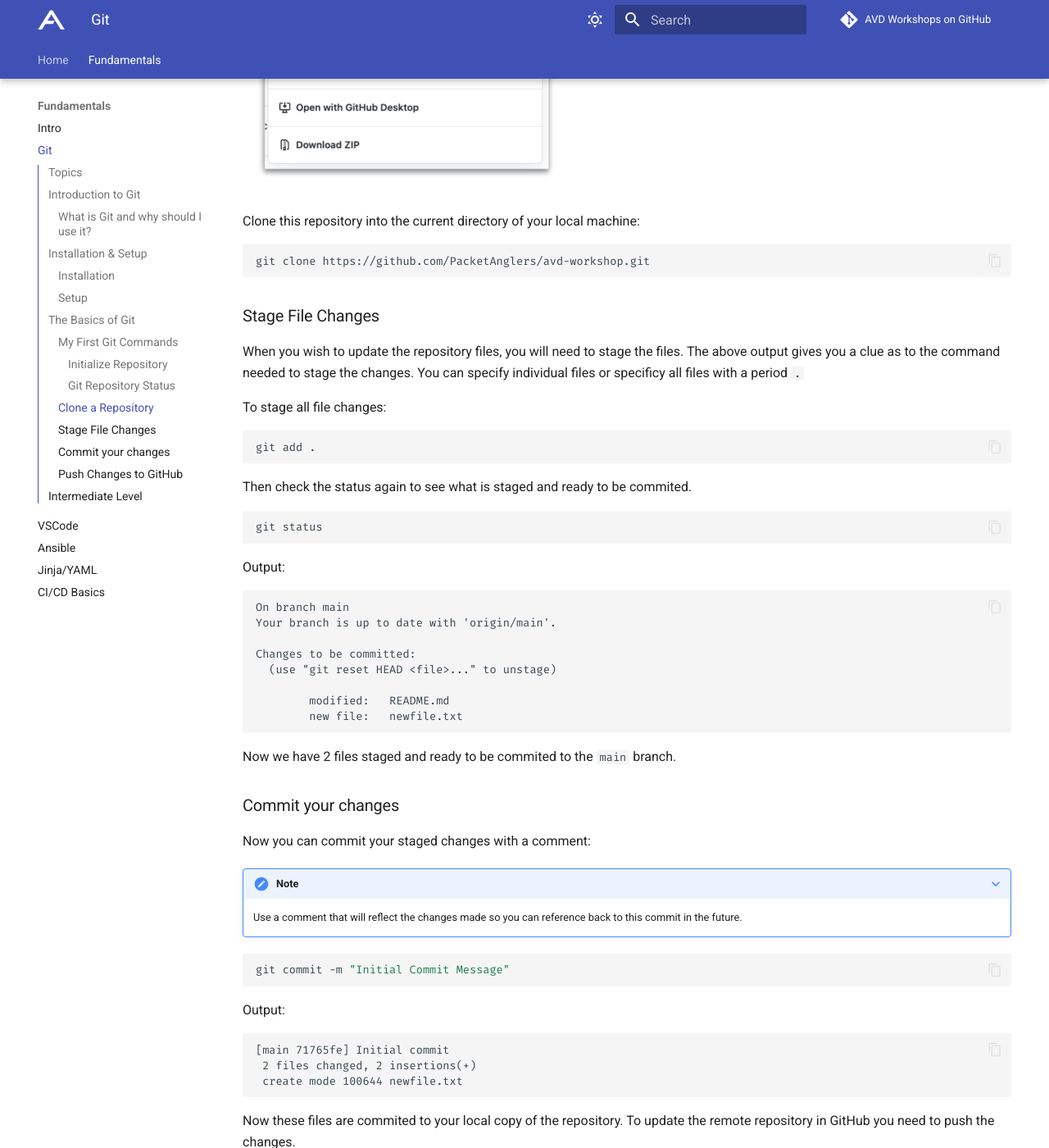
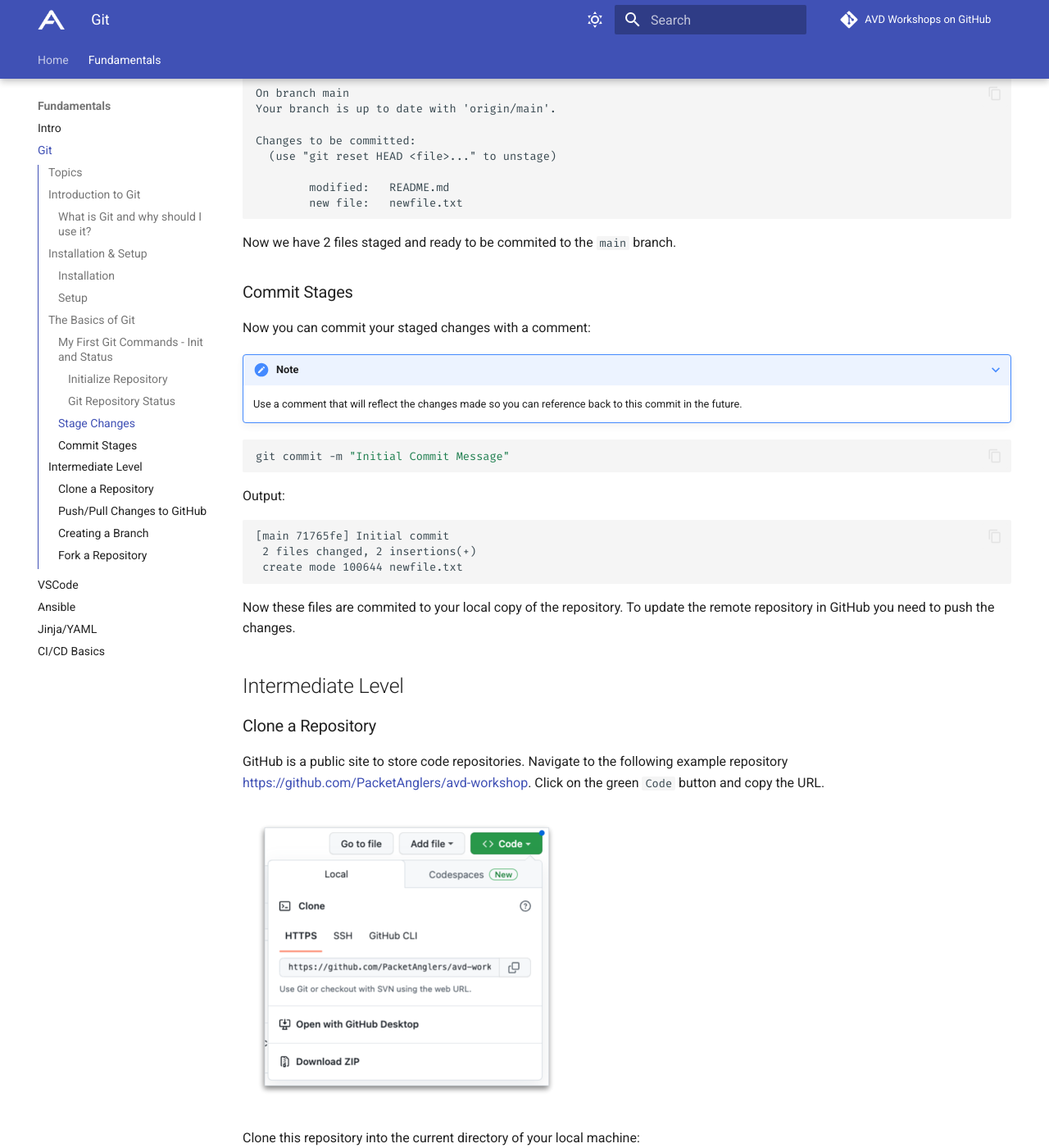
Before and after one commit to aristanetworks/avd-workshops, an MkDocs documentation site: the page built from workshops/git.md, in a window 1280 px wide and 1400 px high, scrolled down 2919 px. Shown: the whole window at 82% size. Built offline with MkDocs 1.6.1 and Material for MkDocs 9.7.7, drawn with Linux system fonts in a browser that asks for light colours; comment, search, counter and statistics services are not loaded; some of the changed text lies outside the part shown.

Commit message:
moved sections

````diff
--- a/workshops/git.md
+++ b/workshops/git.md
@@ -7,17 +7,17 @@
 ## Topics
 
 - Introduction to Git
-    - What is Git and why should I use it?
+  - What is Git and why should I use it?
 - Installation & Setup
 - The Basics of Git
-    - My First Git Commands - Init and Git
-    - Stage Changes
-    - Commit Changes
+  - My First Git Commands - Init and Status
+  - Stage Changes
+  - Commit Changes
 - Intermediate Concepts
-    - Push/Pull Changes
-    - Clone a Repository
-    - Creating a Branch
-    - Fork Existing Repository
+  - Clone a Repository
+  - Push/Pull Changes
+  - Creating a Branch
+  - Fork a Repository
 
 ## Introduction to Git
 
@@ -52,12 +52,11 @@
 
 ## The Basics of Git
 
-### My First Git Commands
+### My First Git Commands - Init and Status
 
 #### Initialize Repository
 
 The first thing you need to do to create a version controlled repository is to create a directory and initialize it.  Initialize the following directory: `/home/user/git_projects/project1/`.
-
 
 ``` bash
 # From a Linux terminal
@@ -103,19 +102,7 @@
 no changes added to commit (use "git add" and/or "git commit -a")
 ```
 
-### Clone a Repository
-
-GitHub is a public site to store code repositories. Navigate to the following example repository [https://github.com/PacketAnglers/avd-workshop](https://github.com/PacketAnglers/avd-workshop). Click on the green `Code` button and copy the URL.
-
-![Git Clone](assets/images/git_clone.png)
-
-Clone this repository into the current directory of your local machine:
-
-``` bash
-git clone https://github.com/PacketAnglers/avd-workshop.git
-```
-
-### Stage File Changes
+### Stage Changes
 
 When you wish to update the repository files, you will need to stage the files. The above output gives you a clue as to the command needed to stage the changes.  You can specify individual files or specificy all files with a period `.`
 
@@ -146,7 +133,7 @@
 
 Now we have 2 files staged and ready to be commited to the `main` branch.
 
-### Commit your changes
+### Commit Stages
 
 Now you can commit your staged changes with a comment:
 
@@ -168,7 +155,22 @@
 
 Now these files are commited to your local copy of the repository.  To update the remote repository in GitHub you need to push the changes.
 
-### Push Changes to GitHub
+## Intermediate Level
+
+### Clone a Repository
+
+GitHub is a public site to store code repositories. Navigate to the following example repository [https://github.com/PacketAnglers/avd-workshop](https://github.com/PacketAnglers/avd-workshop). Click on the green `Code` button and copy the URL.
+
+![Git Clone](assets/images/git_clone.png)
+
+Clone this repository into the current directory of your local machine:
+
+``` bash
+git clone https://github.com/PacketAnglers/avd-workshop.git
+```
+
+
+### Push/Pull Changes to GitHub
 
 ``` bash
 git push
@@ -191,4 +193,8 @@
 You should now see these changes and commit messages in GitHub.
 
 ![Git Commit](assets/images/git_commit.png)
-## Intermediate Level
+
+### Creating a Branch
+
+
+### Fork a Repository
````
